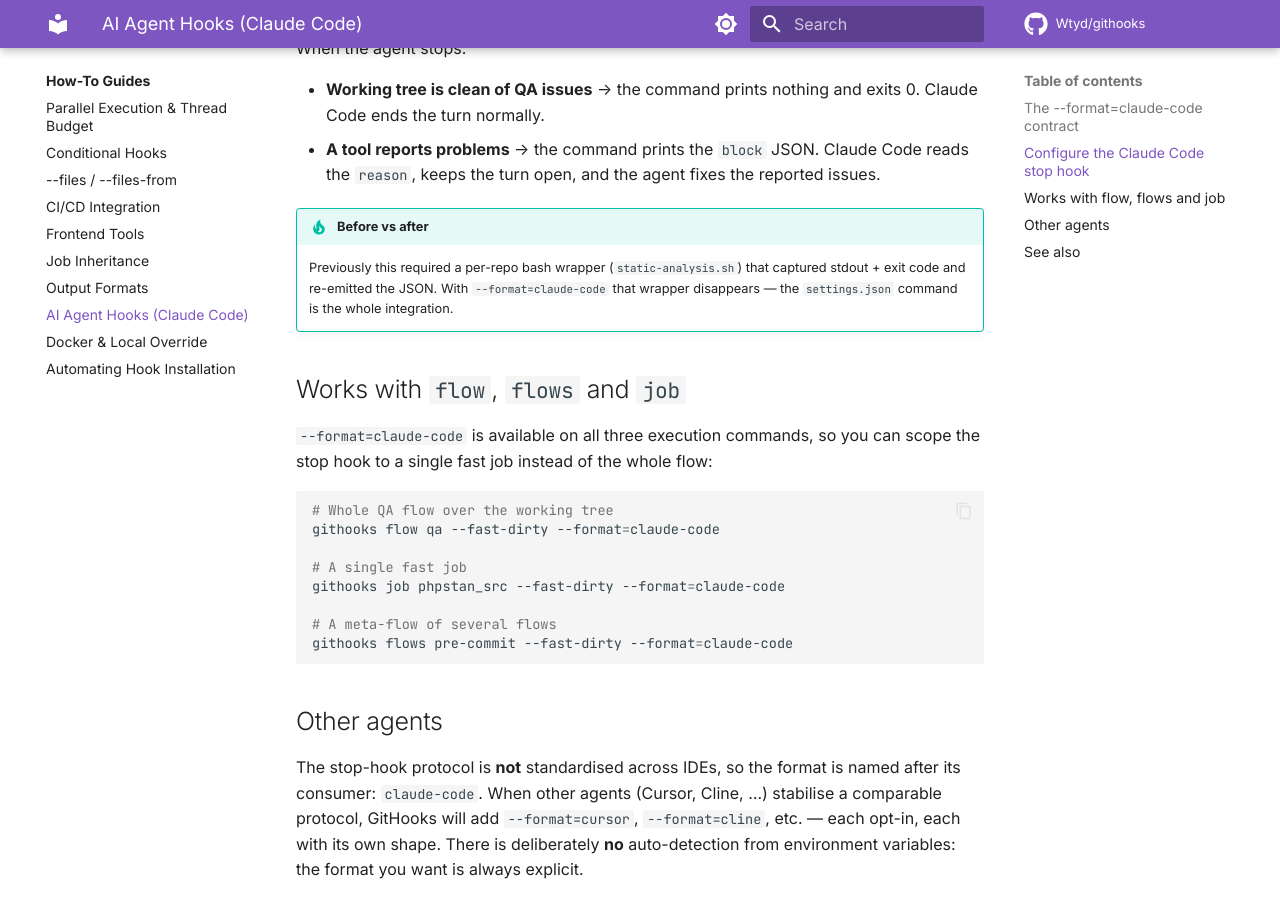
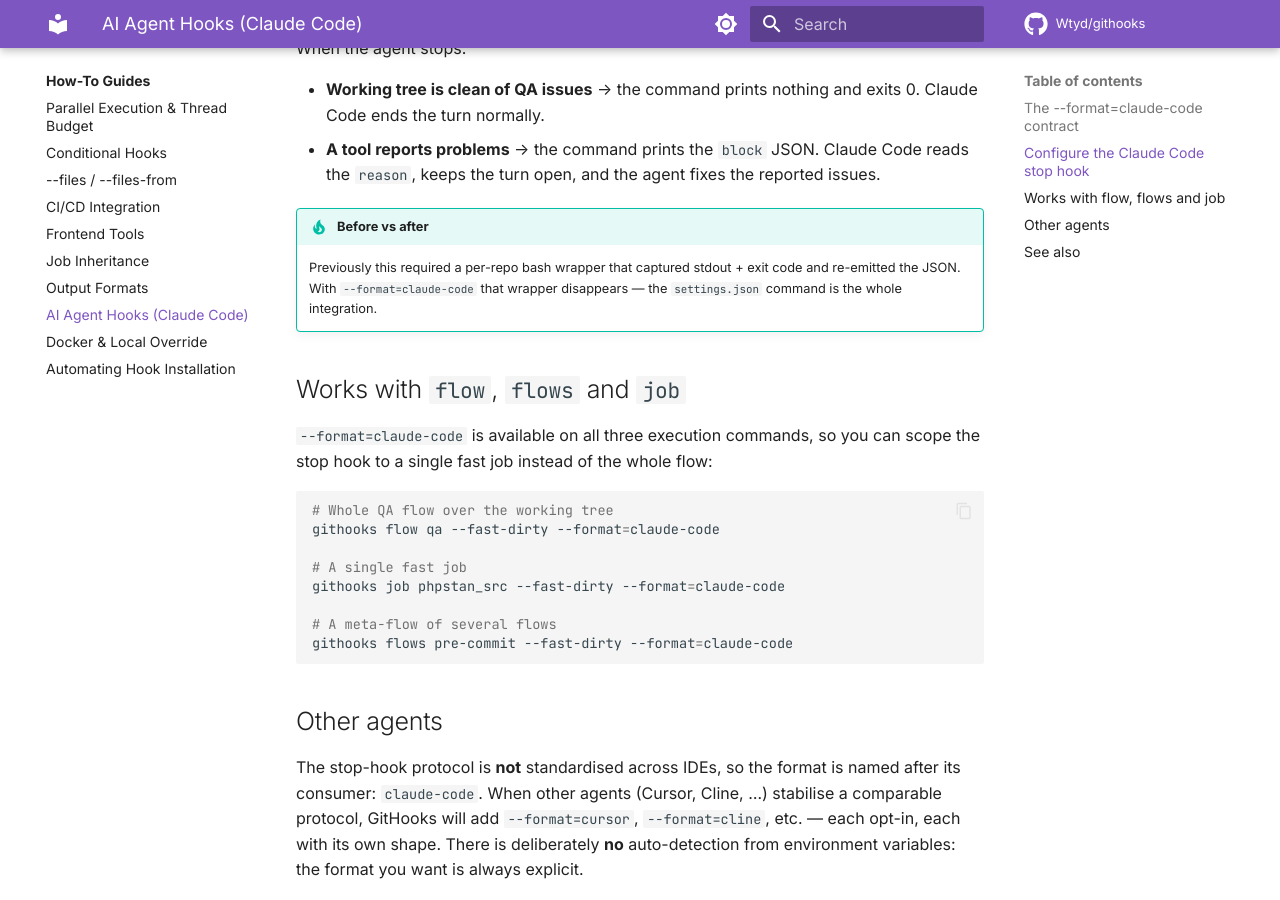
Before and after one commit to Wtyd/githooks, an MkDocs documentation site: the page built from docs/how-to/ai-hooks.md, in a window 1280 px wide and 900 px high, scrolled down 1470 px. Built offline with MkDocs 1.6.1 and Material for MkDocs 9.7.7, drawn with Linux system fonts in a browser that asks for light colours; comment, search, counter and statistics services are not loaded.

Commit message:
docs(how-to): drop internal references from 3.5 pages
Remove a leaked kanban ID (BUG-5) from the diagnostics channel-rule note and
an internal wrapper filename from the ai-hooks page; neither belongs in
user-facing docs.

Co-Authored-By: Claude Opus 4.8 (1M context) <noreply@anthropic.com>

```diff
--- a/docs/how-to/ai-hooks.md
+++ b/docs/how-to/ai-hooks.md
@@ -62,9 +62,9 @@ When the agent stops:
   the `reason`, keeps the turn open, and the agent fixes the reported issues.
 
 !!! tip "Before vs after"
-    Previously this required a per-repo bash wrapper (`static-analysis.sh`) that
-    captured stdout + exit code and re-emitted the JSON. With `--format=claude-code`
-    that wrapper disappears — the `settings.json` command is the whole integration.
+    Previously this required a per-repo bash wrapper that captured stdout + exit code
+    and re-emitted the JSON. With `--format=claude-code` that wrapper disappears — the
+    `settings.json` command is the whole integration.
 
 ## Works with `flow`, `flows` and `job`
 
```
Also changed, not shown: docs/how-to/output-formats.md (+1 -1 lines).
